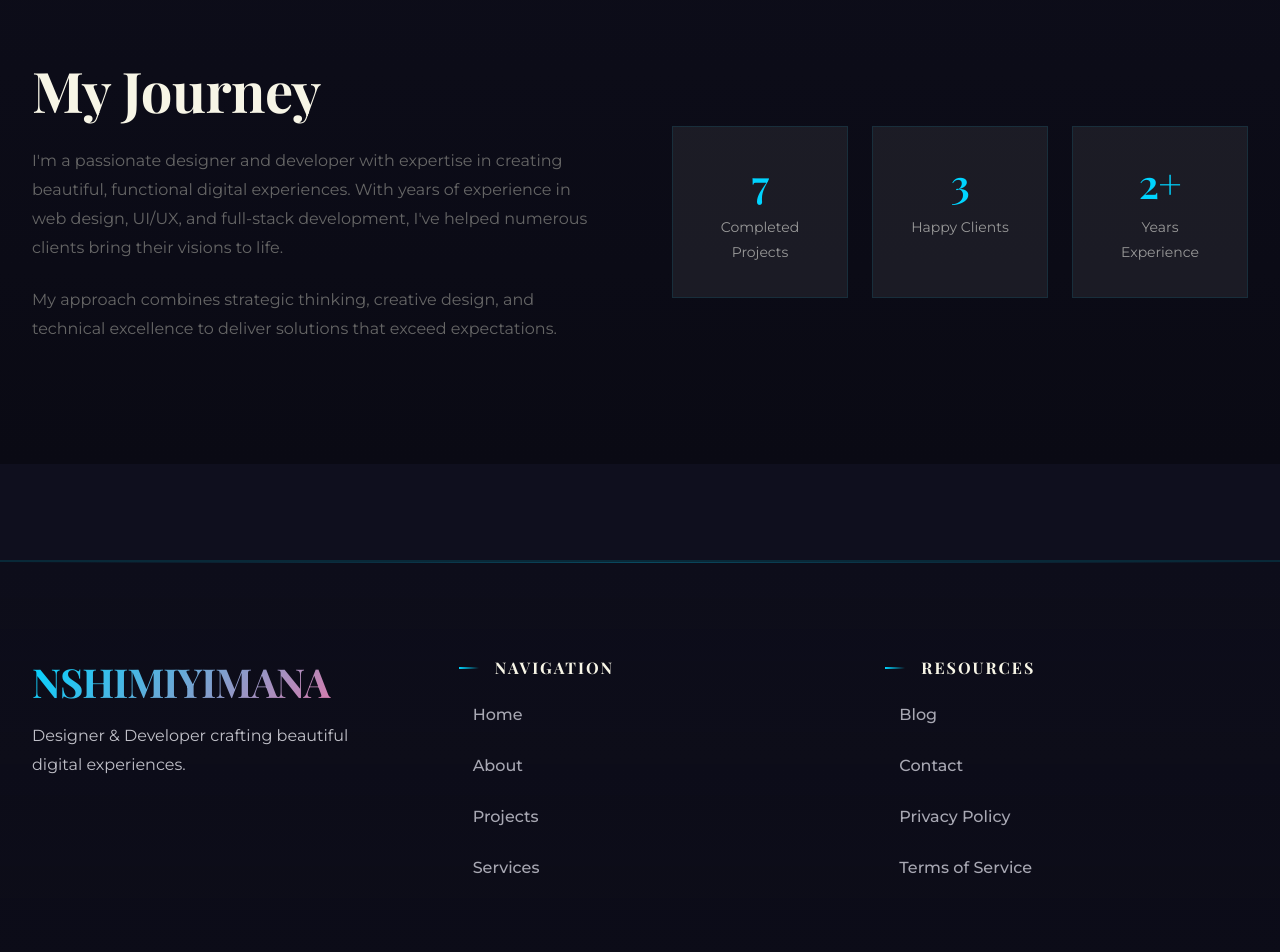
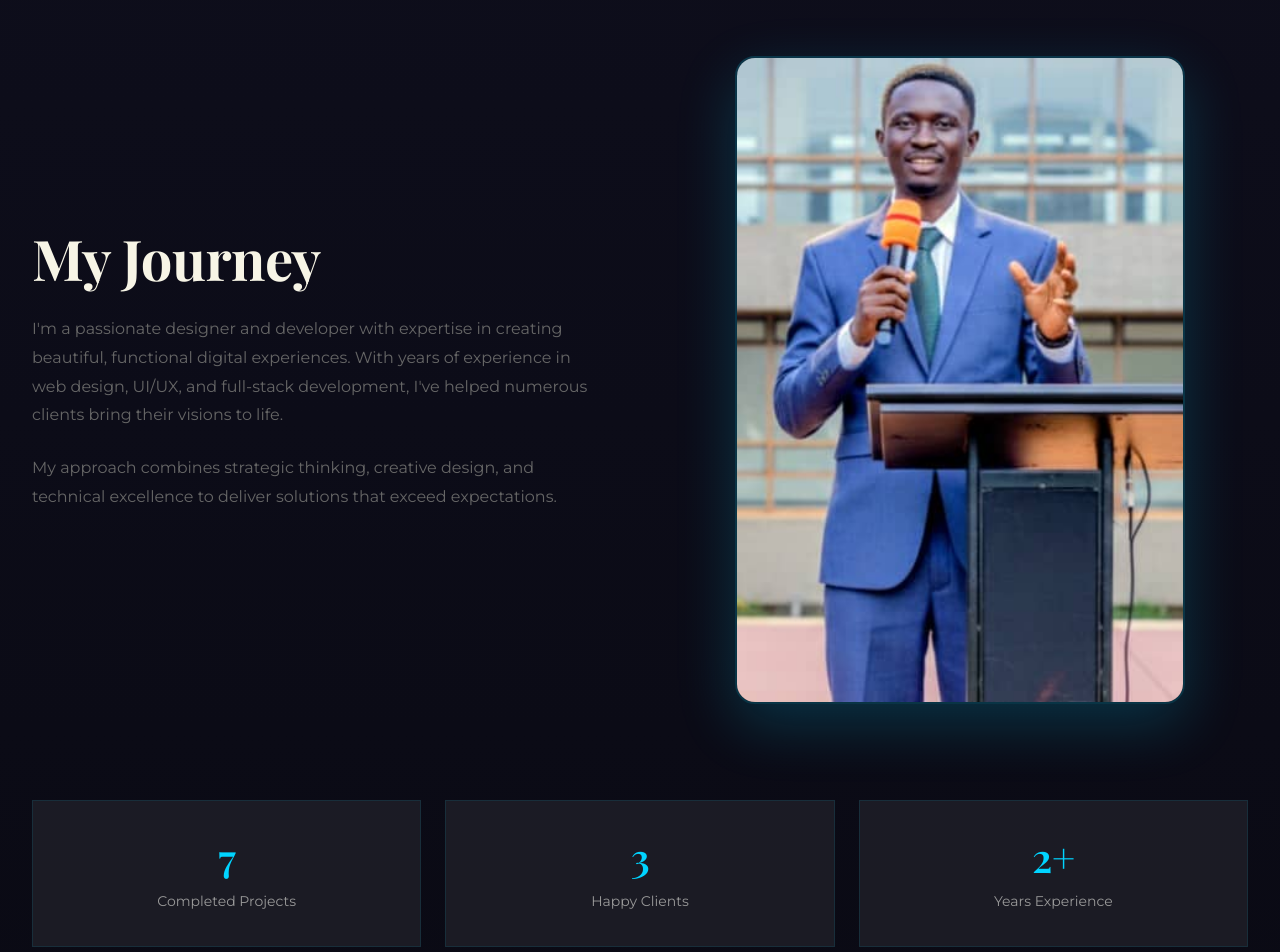
Before and after one commit to faustin12-g/reactporto, a React (Vite) app: page /about in a window 1280 px wide. Shown: the part 520-1472 px from the top of the page. Built offline with nearby package versions, Linux system fonts and the light colour scheme.

Commit message:
Add images

```diff
--- a/src/pages/AboutPage.css
+++ b/src/pages/AboutPage.css
@@ -33,6 +33,7 @@
   grid-template-columns: 1fr 1fr;
   gap: var(--spacing-3xl);
   align-items: center;
+  margin-bottom: var(--spacing-4xl);
 }
 
 .about-text h2 {
@@ -43,6 +44,35 @@
 .about-text p {
   color: var(--color-gray-600);
   margin-bottom: var(--spacing-lg);
+}
+
+.about-image-wrapper {
+  position: relative;
+  display: flex;
+  justify-content: center;
+  align-items: center;
+}
+
+.about-image {
+  width: 100%;
+  max-width: 450px;
+  height: auto;
+  object-fit: cover;
+  border-radius: 20px;
+  box-shadow: 0 20px 60px rgba(0, 212, 255, 0.2);
+  border: 2px solid rgba(0, 212, 255, 0.2);
+  transition: all var(--transition-base);
+  display: block;
+}
+
+.about-image:hover {
+  border-color: rgba(0, 212, 255, 0.5);
+  box-shadow: 0 30px 80px rgba(0, 212, 255, 0.3);
+  transform: scale(1.02);
+}
+
+.about-stats-wrapper {
+  width: 100%;
 }
 
 .about-stats {
@@ -82,7 +112,12 @@
     grid-template-columns: 1fr;
   }
 
+  .about-image {
+    max-width: 100%;
+    border-radius: 15px;
+  }
+
   .about-stats {
-    grid-template-columns: 1fr;
+    grid-template-columns: repeat(3, 1fr);
   }
 }
--- a/src/pages/AboutPage.jsx
+++ b/src/pages/AboutPage.jsx
@@ -1,6 +1,7 @@
 import React from 'react';
 import { motion } from 'framer-motion';
 import './AboutPage.css';
+import AboutImage from '../assets/About.jpeg';
 
 const AboutPage = () => {
   return (
@@ -33,9 +34,21 @@ const AboutPage = () => {
             </motion.div>
 
             <motion.div
-              className="about-stats"
+              className="about-image-wrapper"
               initial={{ opacity: 0, x: 30 }}
               whileInView={{ opacity: 1, x: 0 }}
+              viewport={{ once: true }}
+              transition={{ duration: 0.6 }}
+            >
+              <img src={AboutImage} alt="Faustin" className="about-image" />
+            </motion.div>
+          </div>
+
+          <div className="about-stats-wrapper">
+            <motion.div
+              className="about-stats"
+              initial={{ opacity: 0, y: 30 }}
+              whileInView={{ opacity: 1, y: 0 }}
               viewport={{ once: true }}
               transition={{ duration: 0.6 }}
             >
@@ -52,7 +65,7 @@ const AboutPage = () => {
                 <p>Years Experience</p>
               </div>
             </motion.div>
-          </div>
+            </div>
         </div>
       </section>
     </div>
--- a/src/pages/HomePage.css
+++ b/src/pages/HomePage.css
@@ -22,10 +22,37 @@
   width: 100%;
   position: relative;
   z-index: 2;
+  display: grid;
+  grid-template-columns: 1fr 1fr;
+  align-items: center;
+  gap: var(--spacing-4xl);
 }
 
 .hero-content {
   max-width: 700px;
+}
+
+.hero-image {
+  position: relative;
+  display: flex;
+  justify-content: center;
+}
+
+.profile-photo {
+  width: 100%;
+  max-width: 500px;
+  height: auto;
+  object-fit: cover;
+  border-radius: 20px;
+  box-shadow: 0 20px 60px rgba(0, 212, 255, 0.2);
+  border: 2px solid rgba(0, 212, 255, 0.2);
+  transition: all var(--transition-base);
+  display: block;
+}
+
+.profile-photo:hover {
+  border-color: rgba(0, 212, 255, 0.5);
+  box-shadow: 0 30px 80px rgba(0, 212, 255, 0.3);
 }
 
 .hero-label {
@@ -392,6 +419,11 @@
     padding: var(--spacing-3xl) 0;
   }
 
+  .hero-container {
+    grid-template-columns: 1fr;
+    gap: var(--spacing-2xl);
+  }
+
   .hero-title {
     font-size: var(--fs-h2);
   }
@@ -402,6 +434,11 @@
 
   .hero-cta {
     flex-direction: column;
+  }
+
+  .profile-photo {
+    max-width: 100%;
+    border-radius: 15px;
   }
 
   .hero-bg {
--- a/src/pages/HomePage.jsx
+++ b/src/pages/HomePage.jsx
@@ -5,6 +5,7 @@ import './HomePage.css';
 import PortfyImage from '../assets/Portfy.png';
 import SafeBodaImage from '../assets/SafeBoda.png';
 import UDSImage from '../assets/uds.png';
+import HomeImage from '../assets/Home.png';
 
 const HomePage = () => {
   const [expandedId, setExpandedId] = useState(null);
@@ -84,6 +85,16 @@ const HomePage = () => {
                 Get In Touch
               </Link>
             </motion.div>
+          </motion.div>
+
+          {/* Professional Photo */}
+          <motion.div
+            className="hero-image"
+            initial={{ opacity: 0, x: 30 }}
+            animate={{ opacity: 1, x: 0 }}
+            transition={{ duration: 0.8, delay: 0.3 }}
+          >
+            <img src={HomeImage} alt="Faustin - Designer & Developer" className="profile-photo" />
           </motion.div>
 
           {/* Animated Background */}
```
Also changed, not shown: src/assets/About.jpeg (added), src/assets/Home.png (renamed from src/assets/mg2.png).
